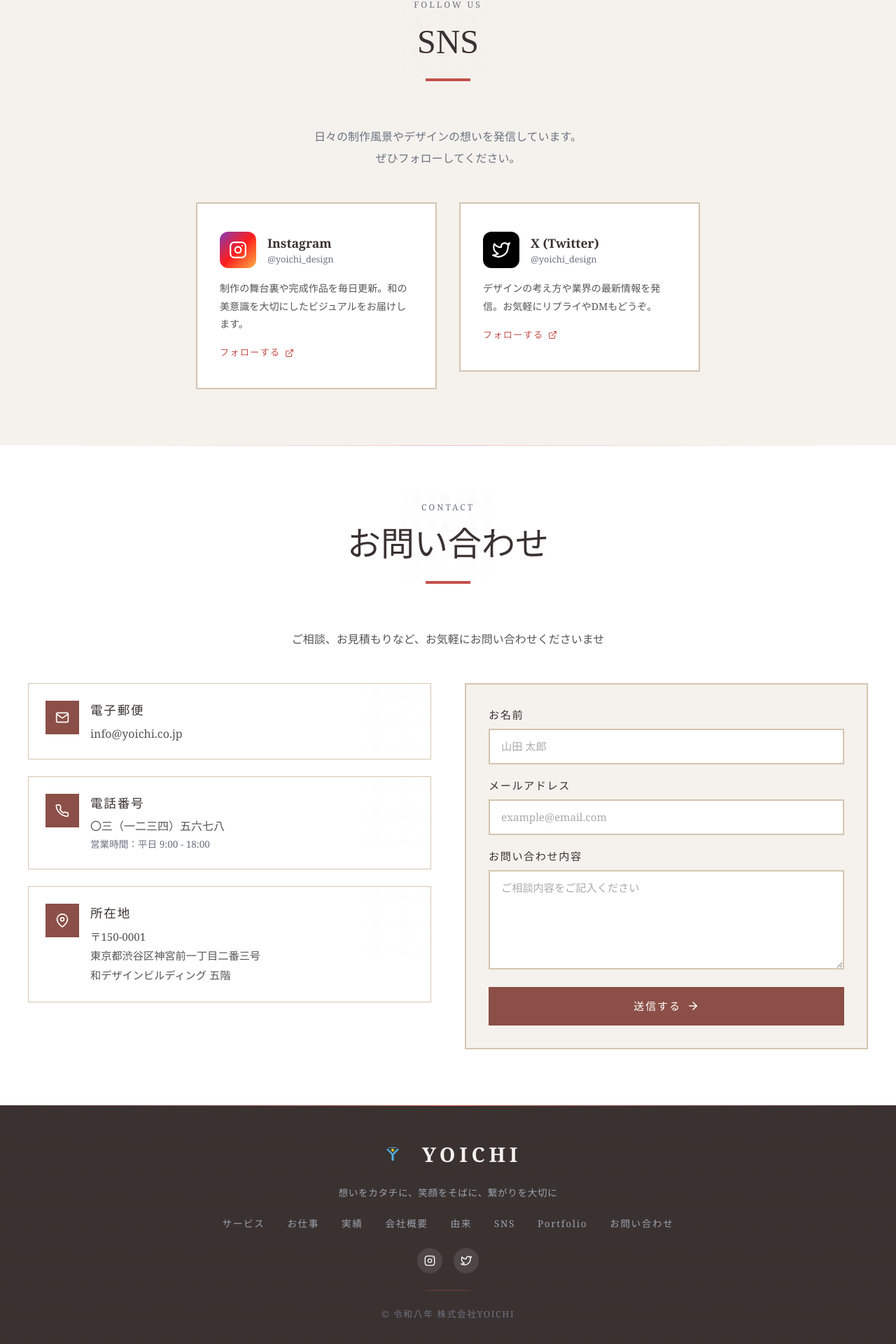
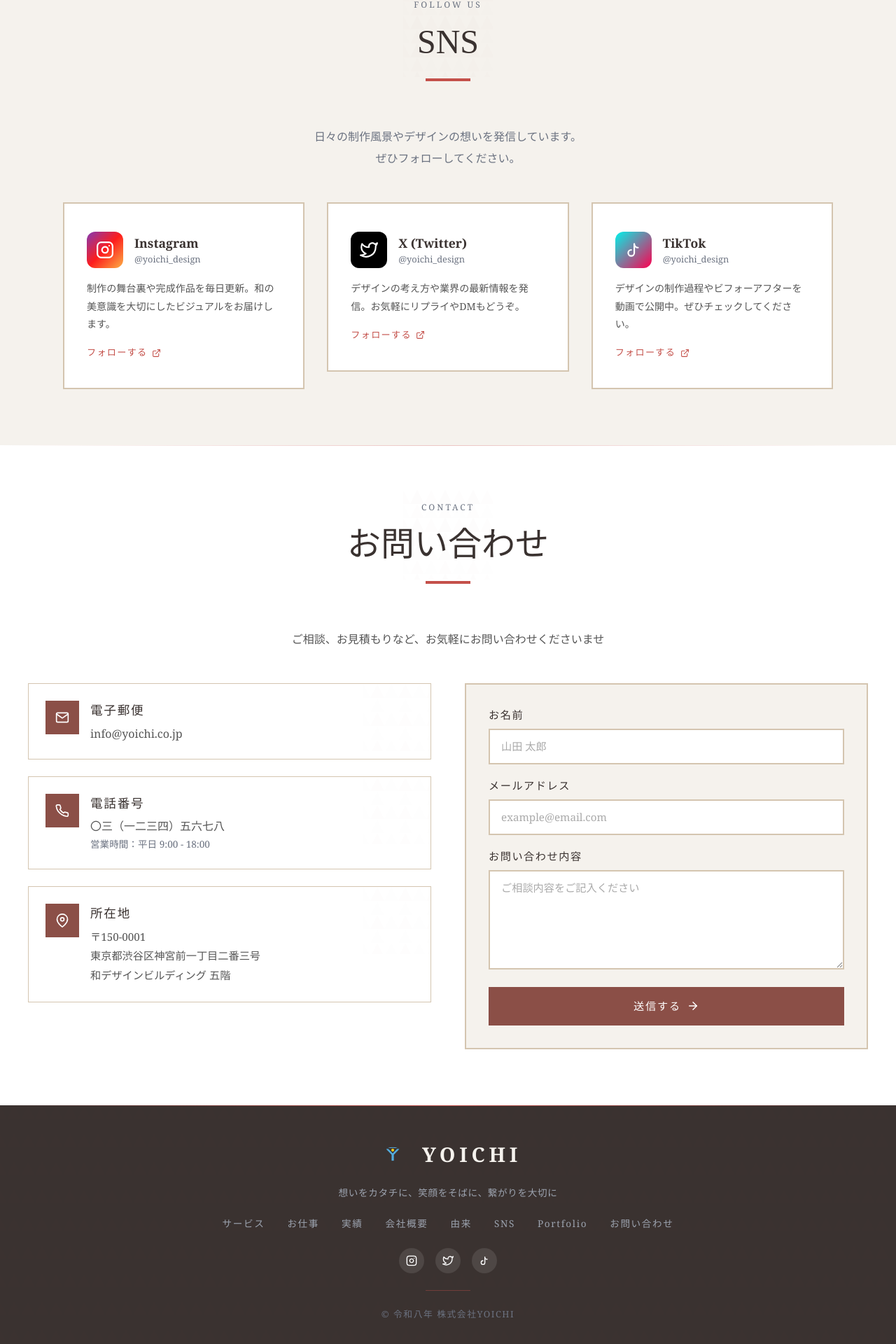
Before and after one commit to sy1067ys/yoichi-homepage, a React (Vite) app: page / in a window 1280 px wide. Shown: the part 6445-8365 px from the top of the page at 70% size. Built offline with nearby package versions, Linux system fonts and the light colour scheme.

Commit message:
Update App.tsx

```diff
--- a/src/app/App.tsx
+++ b/src/app/App.tsx
@@ -10,6 +10,7 @@ const IconPhone = ({ color = "currentColor", size = 20 }) => (<svg width={size}
 const IconMapPin = ({ color = "currentColor", size = 20 }) => (<svg width={size} height={size} viewBox="0 0 24 24" fill="none" stroke={color} strokeWidth="2" strokeLinecap="round" strokeLinejoin="round"><path d="M21 10c0 7-9 13-9 13s-9-6-9-13a9 9 0 0 1 18 0z"/><circle cx="12" cy="10" r="3"/></svg>);
 const IconInstagram = ({ color = "currentColor", size = 20 }) => (<svg width={size} height={size} viewBox="0 0 24 24" fill="none" stroke={color} strokeWidth="2" strokeLinecap="round" strokeLinejoin="round"><rect x="2" y="2" width="20" height="20" rx="5" ry="5"/><path d="M16 11.37A4 4 0 1 1 12.63 8 4 4 0 0 1 16 11.37z"/><line x1="17.5" y1="6.5" x2="17.51" y2="6.5"/></svg>);
 const IconTwitter = ({ color = "currentColor", size = 20 }) => (<svg width={size} height={size} viewBox="0 0 24 24" fill="none" stroke={color} strokeWidth="2" strokeLinecap="round" strokeLinejoin="round"><path d="M23 3a10.9 10.9 0 0 1-3.14 1.53 4.48 4.48 0 0 0-7.86 3v1A10.66 10.66 0 0 1 3 4s-4 9 5 13a11.64 11.64 0 0 1-7 2c9 5 20 0 20-11.5a4.5 4.5 0 0 0-.08-.83A7.72 7.72 0 0 0 23 3z"/></svg>);
+const IconTikTok = ({ color = "currentColor", size = 20 }) => (<svg width={size} height={size} viewBox="0 0 24 24" fill="none" stroke={color} strokeWidth="2" strokeLinecap="round" strokeLinejoin="round"><path d="M9 12a4 4 0 1 0 4 4V4a5 5 0 0 0 5 5"/></svg>);
 const IconMenu = () => (<svg width="24" height="24" viewBox="0 0 24 24" fill="none" stroke="currentColor" strokeWidth="2" strokeLinecap="round" strokeLinejoin="round"><line x1="3" y1="12" x2="21" y2="12"/><line x1="3" y1="6" x2="21" y2="6"/><line x1="3" y1="18" x2="21" y2="18"/></svg>);
 const IconX = () => (<svg width="24" height="24" viewBox="0 0 24 24" fill="none" stroke="currentColor" strokeWidth="2" strokeLinecap="round" strokeLinejoin="round"><line x1="18" y1="6" x2="6" y2="18"/><line x1="6" y1="6" x2="18" y2="18"/></svg>);
 const IconExternalLink = ({ size = 13 }) => (<svg width={size} height={size} viewBox="0 0 24 24" fill="none" stroke="currentColor" strokeWidth="2" strokeLinecap="round" strokeLinejoin="round"><path d="M18 13v6a2 2 0 0 1-2 2H5a2 2 0 0 1-2-2V8a2 2 0 0 1 2-2h6"/><polyline points="15 3 21 3 21 9"/><line x1="10" y1="14" x2="21" y2="3"/></svg>);
@@ -552,7 +553,7 @@ export default function App() {
         <div style={{ maxWidth:1200, margin:"0 auto", position:"relative", zIndex:1 }}>
           <SectionHeading en="FOLLOW US" ja="SNS" />
           <p style={{ textAlign:"center", color:C.textMuted, marginBottom:"3rem", lineHeight:1.9 }}>日々の制作風景やデザインの想いを発信しています。<br />ぜひフォローしてください。</p>
-          <div className="sns-grid" style={{ display:"grid", gridTemplateColumns:"repeat(auto-fill,minmax(280px,1fr))", gap:"2rem", maxWidth:720, margin:"0 auto" }}>
+          <div className="sns-grid" style={{ display:"grid", gridTemplateColumns:"repeat(auto-fill,minmax(280px,1fr))", gap:"2rem", maxWidth:1100, margin:"0 auto" }}>
             <a href="https://www.instagram.com/" target="_blank" rel="noopener noreferrer" onMouseEnter={() => setHoveredSns("ig")} onMouseLeave={() => setHoveredSns(null)} style={{ textDecoration:"none", display:"block" }}>
               <div style={{ background:hoveredSns==="ig"?"linear-gradient(135deg,#833ab4,#fd1d1d,#fcb045)":C.white, border:`2px solid ${hoveredSns==="ig"?"transparent":C.border}`, padding:"2.5rem 2rem", transition:"all 0.3s", position:"relative", overflow:"hidden", transform:hoveredSns==="ig"?"translateY(-4px)":"none", boxShadow:hoveredSns==="ig"?"0 12px 32px rgba(131,58,180,0.25)":"none" }}>
                 <div style={{ display:"flex", alignItems:"center", gap:"1rem", marginBottom:"1rem" }}>
@@ -571,6 +572,16 @@ export default function App() {
                 </div>
                 <p style={{ fontSize:"0.88rem", color:hoveredSns==="x"?"rgba(255,255,255,0.85)":"#555", lineHeight:1.8 }}>デザインの考え方や業界の最新情報を発信。お気軽にリプライやDMもどうぞ。</p>
                 <div style={{ marginTop:"1.2rem", display:"flex", alignItems:"center", gap:"0.4rem", color:hoveredSns==="x"?"#fff":C.accent, fontSize:"0.82rem", letterSpacing:"0.1em" }}>フォローする <IconExternalLink size={13} /></div>
+              </div>
+            </a>
+            <a href="https://www.tiktok.com/" target="_blank" rel="noopener noreferrer" onMouseEnter={() => setHoveredSns("tk")} onMouseLeave={() => setHoveredSns(null)} style={{ textDecoration:"none", display:"block" }}>
+              <div style={{ background:hoveredSns==="tk"?"linear-gradient(135deg,#00f2ea,#ff0050)":C.white, border:`2px solid ${hoveredSns==="tk"?"transparent":C.border}`, padding:"2.5rem 2rem", transition:"all 0.3s", position:"relative", overflow:"hidden", transform:hoveredSns==="tk"?"translateY(-4px)":"none", boxShadow:hoveredSns==="tk"?"0 12px 32px rgba(255,0,80,0.25)":"none" }}>
+                <div style={{ display:"flex", alignItems:"center", gap:"1rem", marginBottom:"1rem" }}>
+                  <div style={{ width:52, height:52, background:hoveredSns==="tk"?"rgba(255,255,255,0.2)":"linear-gradient(135deg,#00f2ea,#ff0050)", borderRadius:"12px", display:"flex", alignItems:"center", justifyContent:"center" }}><IconTikTok color="#fff" size={26} /></div>
+                  <div><div style={{ fontWeight:700, fontSize:"1.1rem", color:hoveredSns==="tk"?"#fff":C.dark }}>TikTok</div><div style={{ fontSize:"0.8rem", color:hoveredSns==="tk"?"rgba(255,255,255,0.8)":C.textMuted }}>@yoichi_design</div></div>
+                </div>
+                <p style={{ fontSize:"0.88rem", color:hoveredSns==="tk"?"rgba(255,255,255,0.9)":"#555", lineHeight:1.8 }}>デザインの制作過程やビフォーアフターを動画で公開中。ぜひチェックしてください。</p>
+                <div style={{ marginTop:"1.2rem", display:"flex", alignItems:"center", gap:"0.4rem", color:hoveredSns==="tk"?"#fff":C.accent, fontSize:"0.82rem", letterSpacing:"0.1em" }}>フォローする <IconExternalLink size={13} /></div>
               </div>
             </a>
           </div>
@@ -615,7 +626,7 @@ export default function App() {
             ))}
           </div>
           <div style={{ display:"flex", gap:"1rem" }}>
-            {[{ href:"https://www.instagram.com/", Icon:IconInstagram },{ href:"https://twitter.com/", Icon:IconTwitter }].map(({ href, Icon }) => (
+            {[{ href:"https://www.instagram.com/", Icon:IconInstagram },{ href:"https://twitter.com/", Icon:IconTwitter },{ href:"https://www.tiktok.com/", Icon:IconTikTok }].map(({ href, Icon }) => (
               <a key={href} href={href} target="_blank" rel="noopener noreferrer" style={{ width:36, height:36, background:"rgba(255,255,255,0.1)", borderRadius:"50%", display:"flex", alignItems:"center", justifyContent:"center" }}><Icon color="#fff" size={16} /></a>
             ))}
           </div>
```
